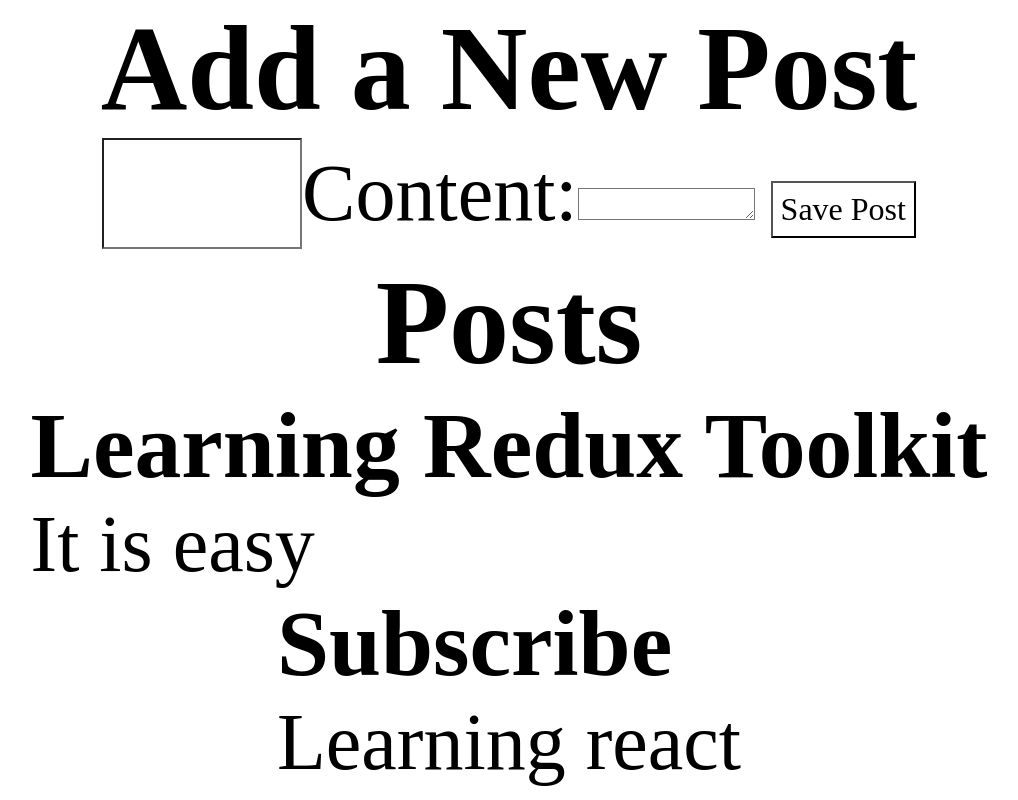
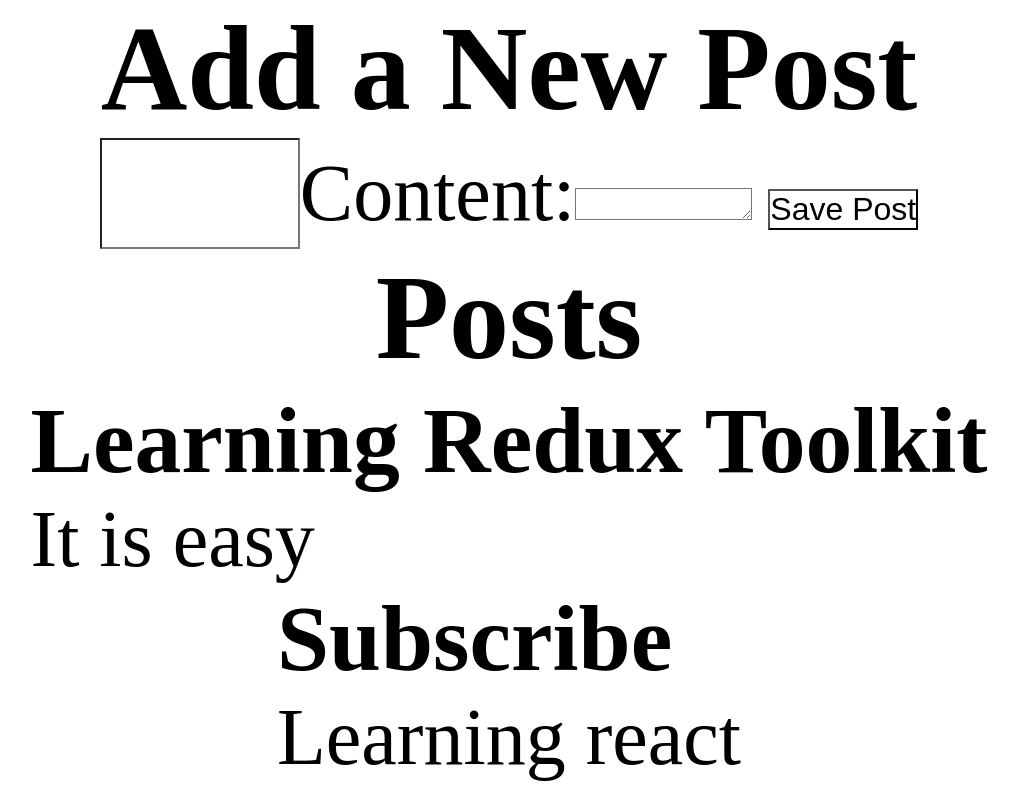
Before and after one commit to vimal336/React-js-projects, a React (Create React App) app in the folder redux-post-app/: page / in a window 1280 px wide. Shown: the top 800 px of the page, without its empty margins (131-1149 px from the left). Built offline with nearby package versions, Linux system fonts and the light colour scheme.

Commit message:
react redux

```diff
--- a/redux-post-app/src/index.css
+++ b/redux-post-app/src/index.css
@@ -12,7 +12,7 @@ body {
   place-content: center;
 }
 
-input,
+input, textarea
 button {
   font: inherit;
   padding: 0.5rem;
```
